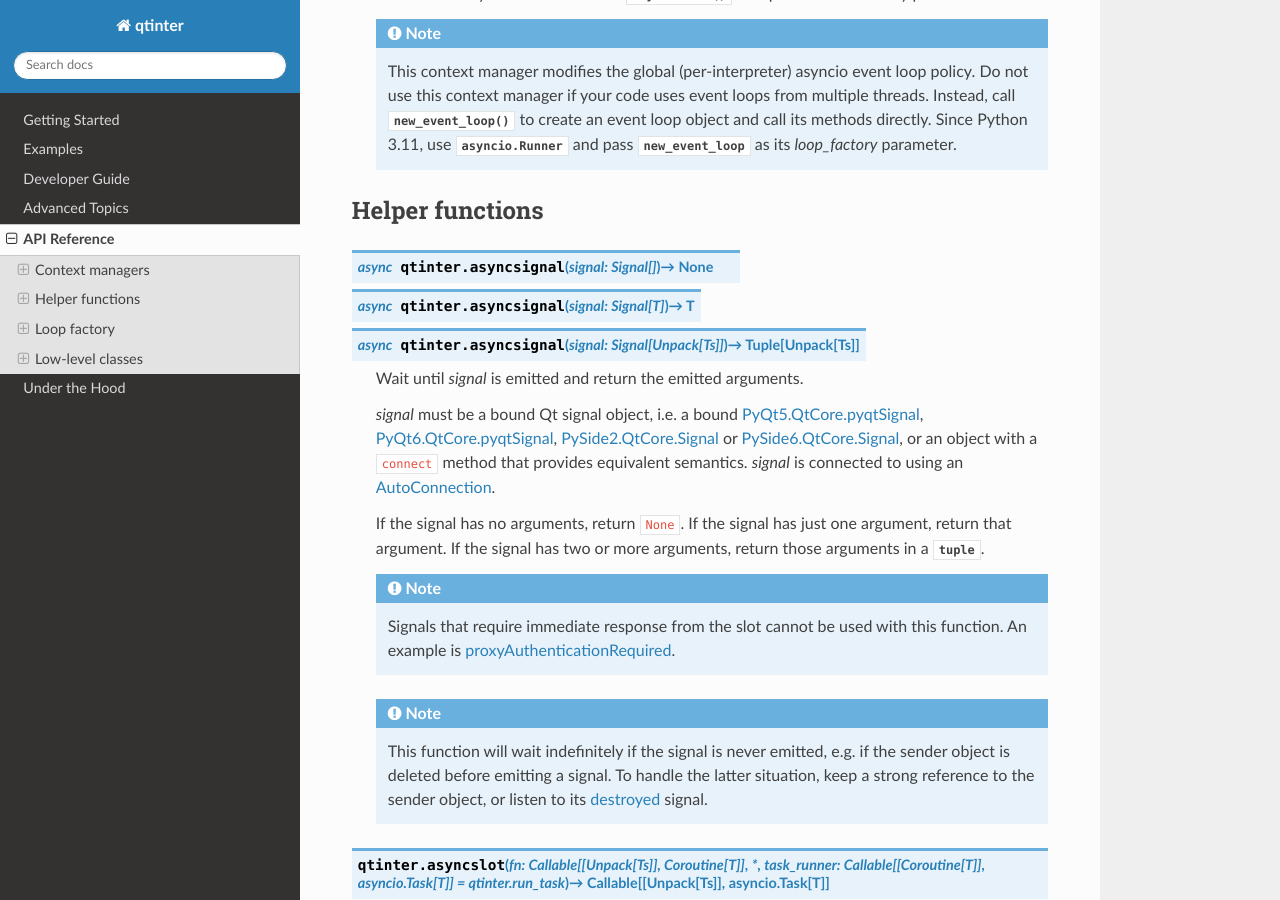
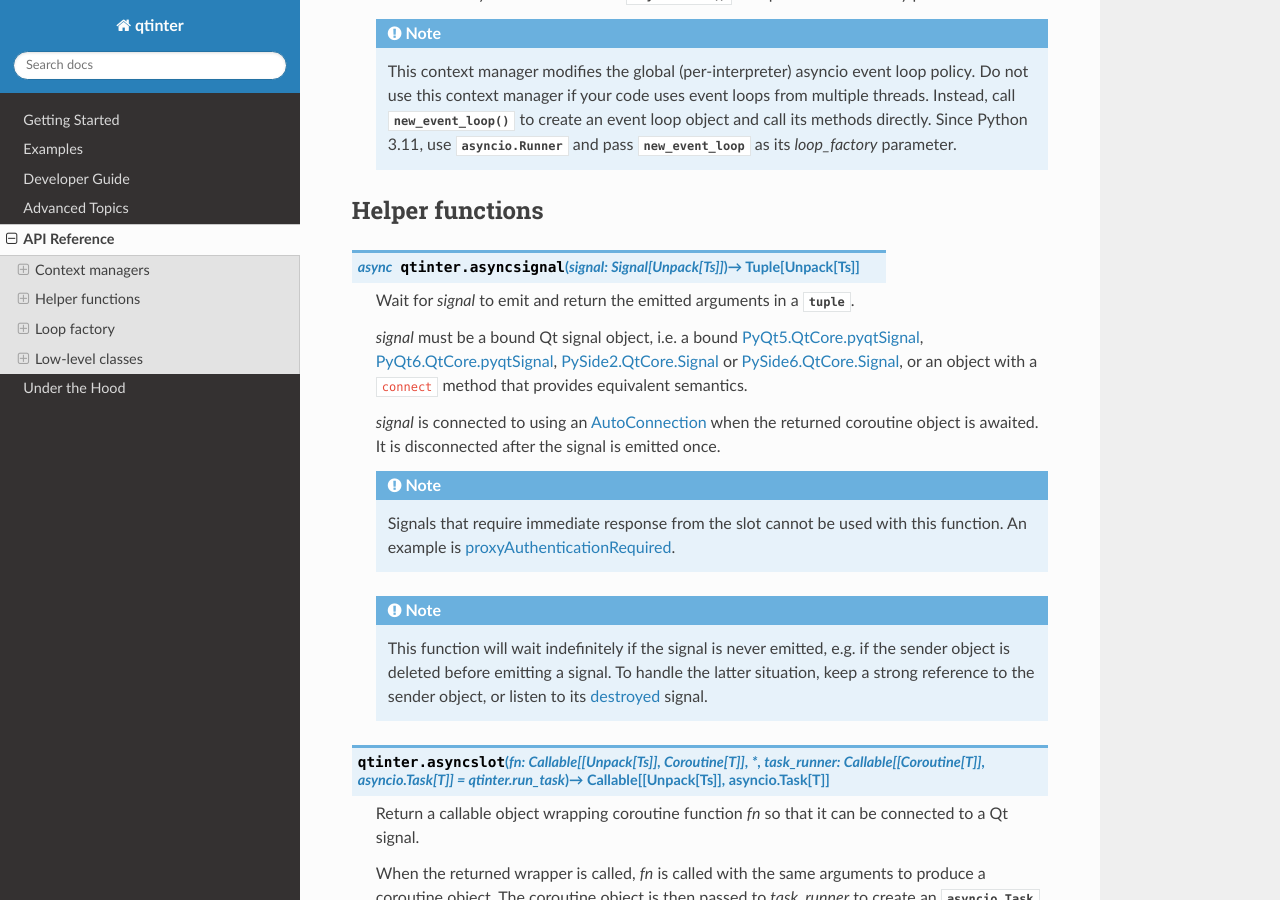
Before and after one commit to fancidev/qtinter, a Sphinx documentation site: the page built from docs/reference.rst, in a window 1280 px wide and 900 px high, scrolled down 1165 px. Built offline with Sphinx 7.4.7 and the Read the Docs theme 2.0.0, drawn with Linux system fonts in a browser that asks for light colours; the version number could not be read and is left out.

Commit message:
Breaking change: asyncsignal() now always returns a tuple.

```diff
--- a/docs/reference.rst
+++ b/docs/reference.rst
@@ -87,12 +87,11 @@ Context managers
 Helper functions
 ----------------
 
-.. function:: asyncsignal(signal: Signal[]) -> None
-              asyncsignal(signal: Signal[T]) -> T
-              asyncsignal(signal: Signal[typing.Unpack[Ts]]) -> typing.Tuple[typing.Unpack[Ts]]
+.. function:: asyncsignal(signal: Signal[typing.Unpack[Ts]]) -> typing.Tuple[typing.Unpack[Ts]]
    :async:
 
-   Wait until *signal* is emitted and return the emitted arguments.
+   Wait for *signal* to emit and return the emitted arguments in a
+   :class:`tuple`.
 
    .. _PyQt5.QtCore.pyqtSignal: https://www.riverbankcomputing.com/static/Docs/PyQt5/signals_slots.html#PyQt5.QtCore.pyqtSignal
    .. _PyQt6.QtCore.pyqtSignal: https://www.riverbankcomputing.com/static/Docs/PyQt6/signals_slots.html#PyQt6.QtCore.pyqtSignal
@@ -105,11 +104,11 @@ Helper functions
    `PyQt5.QtCore.pyqtSignal`_, `PyQt6.QtCore.pyqtSignal`_,
    `PySide2.QtCore.Signal`_ or `PySide6.QtCore.Signal`_, or
    an object with a ``connect`` method that provides equivalent
-   semantics.  *signal* is connected to using an `AutoConnection`_.
+   semantics.
 
-   If the signal has no arguments, return ``None``.  If the signal has
-   just one argument, return that argument.  If the signal has two or
-   more arguments, return those arguments in a :class:`tuple`.
+   *signal* is connected to using an `AutoConnection`_ when the
+   returned coroutine object is awaited.  It is disconnected after
+   the signal is emitted once.
 
    .. _proxyAuthenticationRequired: https://doc.qt.io/qt-6/qwebsocket.html#proxyAuthenticationRequired
 
```
Also changed, not shown: 4 other files.
